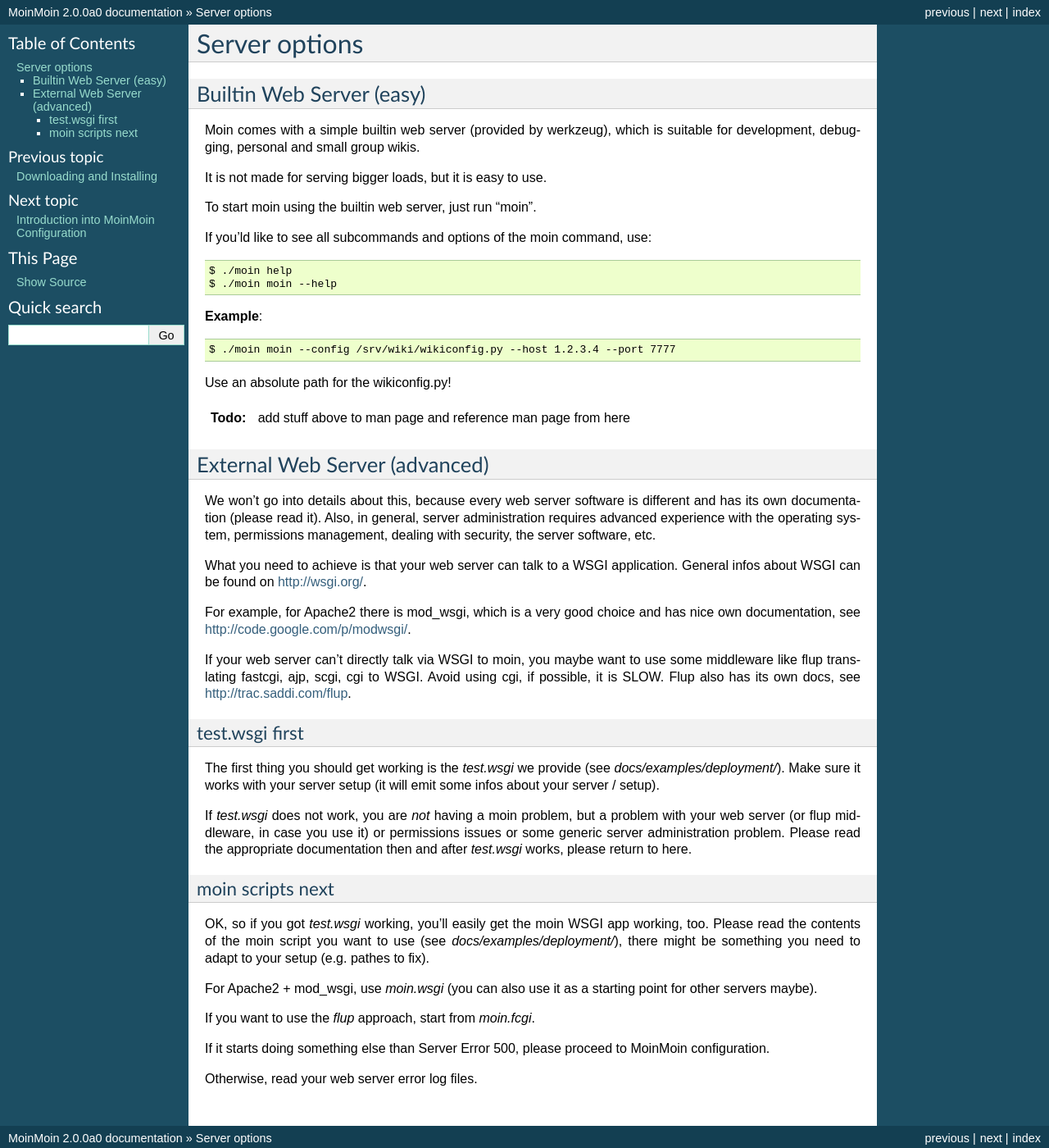
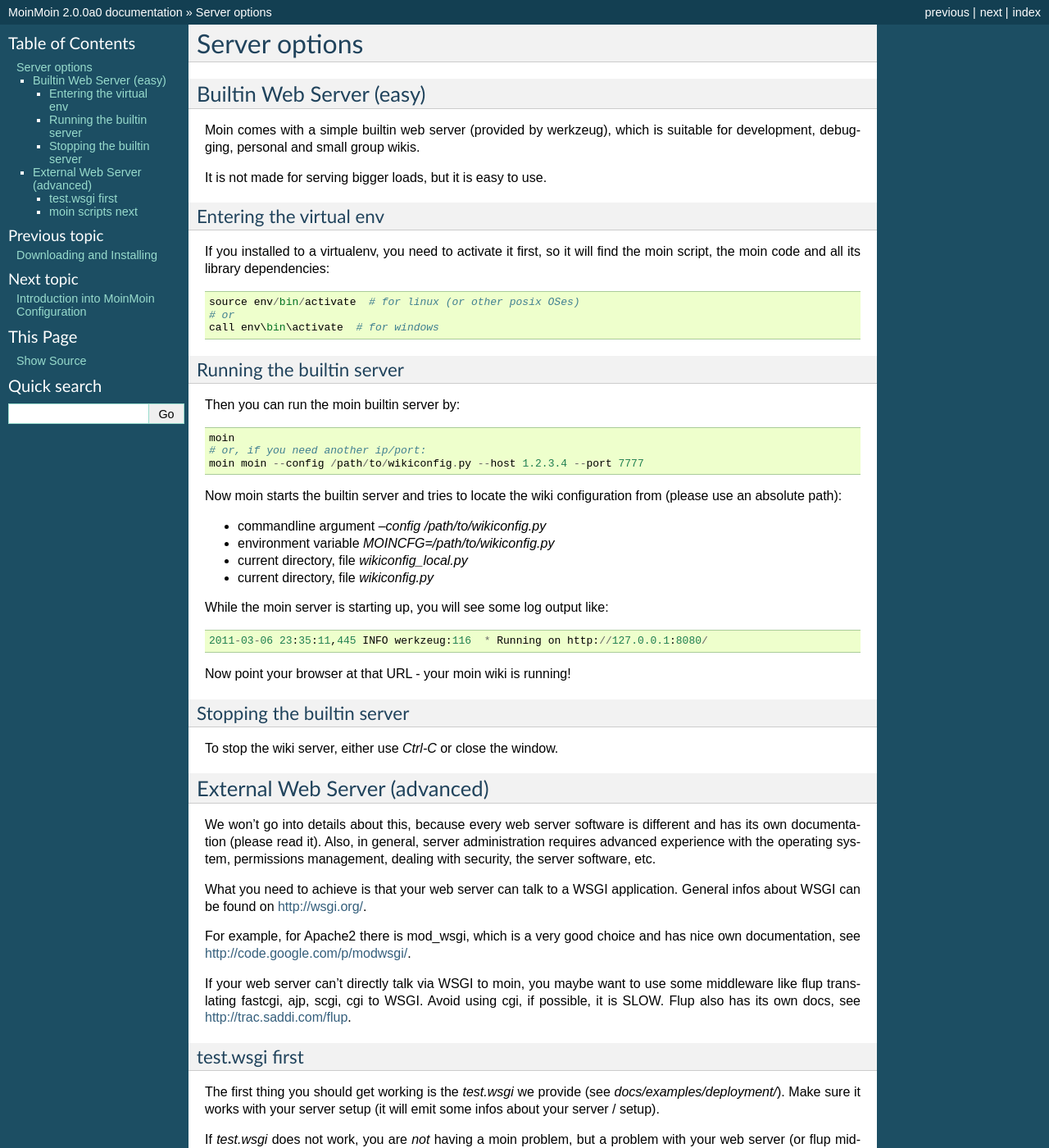
Before and after one commit to bhrigu123/moin-2.0-beta, a Sphinx documentation site: the page built from docs/admin/serve.rst, in a window 1280 px wide and 1400 px high. Shown: the whole window at 82% size. Built offline with Sphinx 7.4.7, drawn with Linux system fonts in a browser that asks for light colours.

Commit message:
docs: update docs about moin script usage

```diff
--- a/docs/admin/serve.rst
+++ b/docs/admin/serve.rst
@@ -9,22 +9,41 @@
 
 It is not made for serving bigger loads, but it is easy to use.
 
-To start moin using the builtin web server, just run "moin".
+Entering the virtual env
+------------------------
+If you installed to a virtualenv, you need to activate it first, so it will
+find the moin script, the moin code and all its library dependencies::
 
-If you'ld like to see all subcommands and options of the moin command, use::
+ source env/bin/activate  # for linux (or other posix OSes)
+ # or
+ call env\bin\activate  # for windows
 
- $ ./moin help
- $ ./moin moin --help
+Running the builtin server
+--------------------------
+Then you can run the moin builtin server by::
 
-**Example**::
+ moin
+ # or, if you need another ip/port:
+ moin moin --config /path/to/wikiconfig.py --host 1.2.3.4 --port 7777
 
- $ ./moin moin --config /srv/wiki/wikiconfig.py --host 1.2.3.4 --port 7777
+Now moin starts the builtin server and tries to locate the wiki configuration
+from (please use an absolute path):
 
-Use an absolute path for the wikiconfig.py!
+- commandline argument `--config /path/to/wikiconfig.py`
+- environment variable `MOINCFG=/path/to/wikiconfig.py`
+- current directory, file `wikiconfig_local.py`
+- current directory, file `wikiconfig.py`
 
-.. todo::
+While the moin server is starting up, you will see some log output like::
 
-   add stuff above to man page and reference man page from here
+ 2011-03-06 23:35:11,445 INFO werkzeug:116  * Running on http://127.0.0.1:8080/
+
+Now point your browser at that URL - your moin wiki is running!
+
+Stopping the builtin server
+---------------------------
+To stop the wiki server, either use `Ctrl-C` or close the window.
+
 
 External Web Server (advanced)
 ==============================
```
Also changed, not shown: docs/admin/install.rst (+6 -10 lines).
